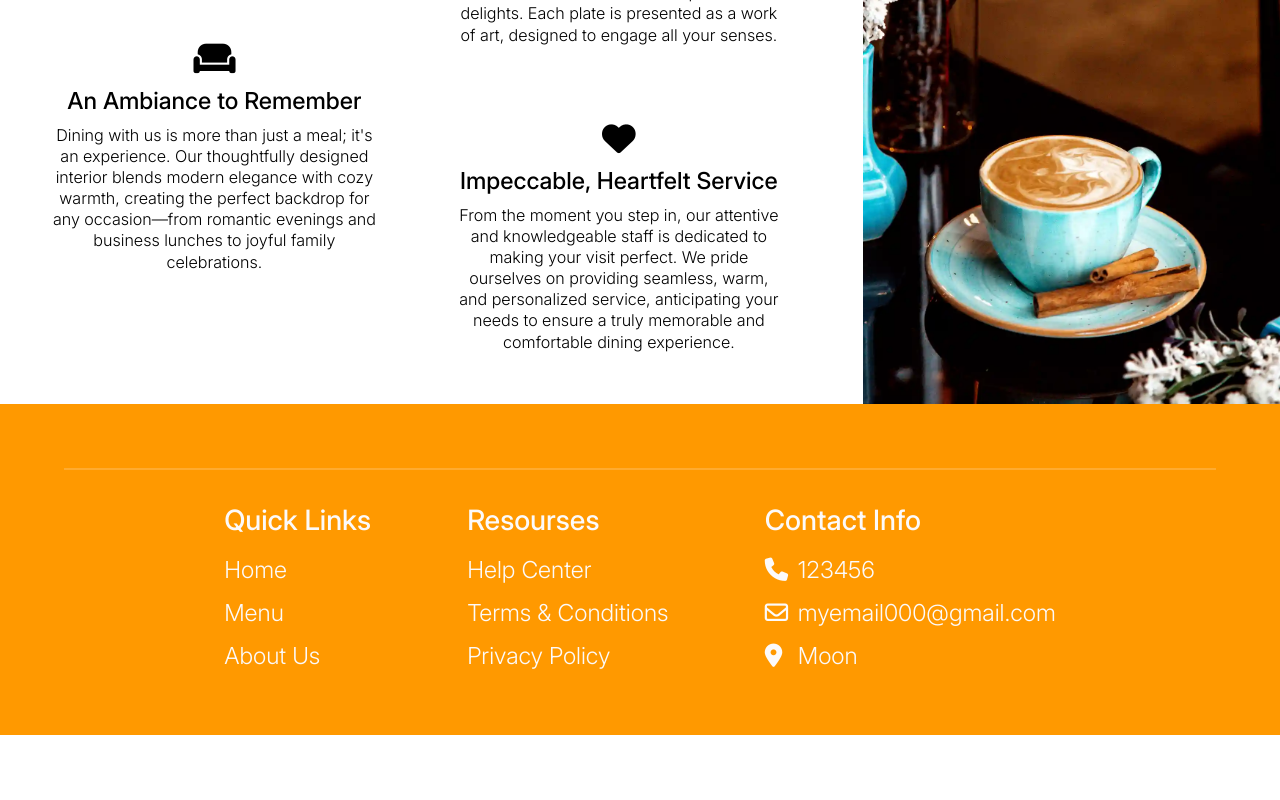
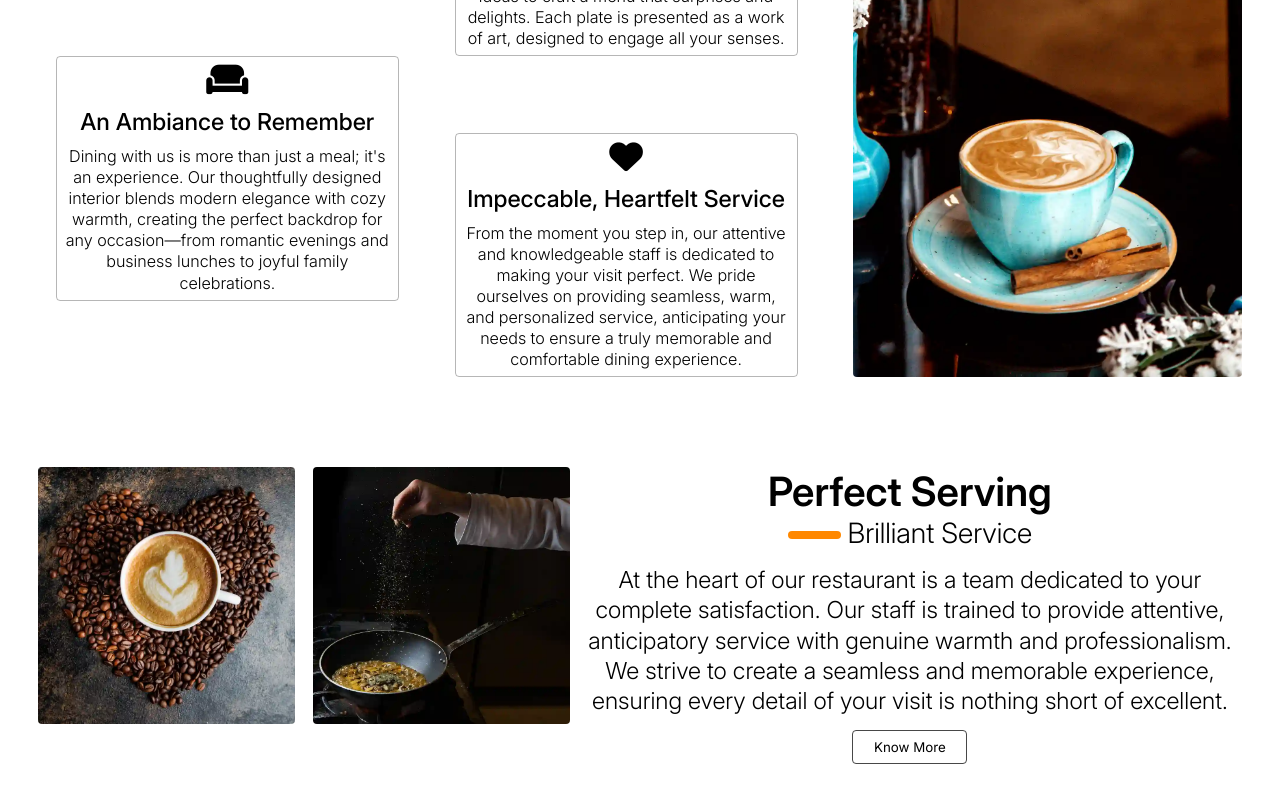
Before and after one commit to The-Sco/My-restaurant-page, a website built with webpack: page src/template.html in a window 1280 px wide. Shown: the part 1460-2260 px from the top of the page. Before the commit the page ends 2195 px from the top, so only its background shows below. Built offline with nearby package versions, Linux system fonts and the light colour scheme.

Commit message:
Finish information page

```diff
--- a/src/about.js
+++ b/src/about.js
@@ -1,11 +1,12 @@
 import { createElement, addNavigation } from "./functions";
-import styles from "./styles/about.css";
 import image1 from "./styles/assets/menu/sc2-1.webp";
 import image2 from "./styles/assets/menu/sc2-2.webp";
+import section4_1 from "./styles/assets/about/sc4-2.webp";
+import section4_2 from "./styles/assets/about/sc4-1.webp";
+import styles from "./styles/about.css";
+
 
 const main = document.querySelector("main");
-
-
 
 function createSection1() {
     main.appendChild(createElement("section", "", "section1"));
@@ -104,15 +105,54 @@ function createSection3() {
             </div>
         </div>
         <div class="section3-imageDiv">123</div>
+    </div>`;
+}
+
+function createSection4() {
+    main.appendChild(createElement("section", "", "section4"));
+    main.querySelector(".section4").innerHTML =
+    `<div class="section4-imagesDiv">
+        <img class="section4-image" src="${section4_1}">
+        <img class="section4-image" src="${section4_2}">
     </div>
-    `;
+    <div class="section4-informationDiv">
+        <div class="section4-headDiv">
+            <div class="section4-titleDiv section-titleDiv">
+                <span class="section4-title section-title">Perfect Serving</span>
+            </div>
+            <div class="section4-sectionTitleDiv sectionTitleDiiv">
+                <span class="section4-sectionTitle sectionTitle">
+                    <span class="section4__sectionTitle-text sectionTitle-text">Brilliant Service</span>
+                </span>
+            </div>
+        </div>
+        <div class="section4-textDiv">
+            <p class="section4-text">
+                At the heart of our restaurant is a team dedicated to your complete
+                satisfaction. Our staff is trained to provide attentive, anticipatory
+                service with genuine warmth and professionalism. We strive to create a
+                seamless and memorable experience, ensuring every detail of your visit
+                is nothing short of excellent.
+            </p>
+        </div>
+        <div class="section4-buttonDiv">
+            <button class="section4-button button nav-menu" type="button">Know More</button>
+        </div>
+    </div>`;
 }
 
 export default function loadAboutPage() {
+    window.scrollTo({
+        top: 0,
+        left: 0,
+        behavior: 'smooth'
+    });
     window.location.hash = "about";
     main.dataset.page = "about";
     main.innerHTML = "";
     createSection1();
     createSection2();
     createSection3();
+    createSection4();
+    addNavigation();
 }
--- a/src/header-footer.js
+++ b/src/header-footer.js
@@ -30,7 +30,7 @@ function createFooter() {
                 <ul class="footer-linksUl">
                     <li class="footer-link"><a class="footer-link-a nav-home" href="#home">Home</a></li>
                     <li class="footer-link"><a class="footer-link-a nav-menu" href="#menu">Menu</a></li>
-                    <li class="footer-link"><a class="footer-link-a nav-about" href="#about-Us">About Us</a></li>
+                    <li class="footer-link"><a class="footer-link-a nav-about" href="#about-us">About Us</a></li>
                 </ul>
             </div>
         </div>
--- a/src/home.js
+++ b/src/home.js
@@ -1,5 +1,4 @@
 import { createElement, appendBySelector, addNavigation } from "./functions";
-
 import windowViewImage from "./styles/assets/cafe-view.webp";
 import meal1 from "./styles/assets/popular dishes/meal1.webp";
 import meal2 from "./styles/assets/popular dishes/meal2.webp";
@@ -7,9 +6,8 @@ import meal4 from "./styles/assets/popular dishes/meal4.webp";
 import dessert2 from "./styles/assets/popular dishes/dessert2.webp";
 import dessert3 from "./styles/assets/popular dishes/dessert3.webp";
 import dessert6 from "./styles/assets/popular dishes/dessert6.webp";
+import styles from "./styles/home.css";
 
-
-import styles from "./styles/home.css";
 
 const main = document.querySelector("main");
 
@@ -154,8 +152,7 @@ function createSection4() {
                 </div>
             </div>
         </div>
-    </div>
-    `;
+    </div>`;
 }
 
 function createSection5() {
@@ -178,11 +175,15 @@ function createSection5() {
             <span class="offer-title">40+</span>
             <span class="offer-text">Awards</span>
         </div>
-    </div>
-    `
+    </div>`;
 }
 
 export default function loadHomePage() {
+    window.scrollTo({
+    top: 0,
+    left: 0,
+    behavior: 'smooth'
+    });
     window.location.hash = "home";
     main.dataset.page = "home";
     main.innerHTML = "";
--- a/src/menu.js
+++ b/src/menu.js
@@ -1,19 +1,17 @@
 import { createElement, appendBySelector, addNavigation } from "./functions";
-import styles from  "./styles/menu.css";
 import dessert1 from "./styles/assets/menu/recommends1.webp"
 import dessert2 from "./styles/assets/menu/recommends2.webp"
 import dessert3 from "./styles/assets/popular dishes/dessert2.webp";
 import dessert4 from "./styles/assets/popular dishes/dessert3.webp";
 import dessert5 from "./styles/assets/popular dishes/dessert6.webp";
 import dessert6 from "./styles/assets/menu/dessert6.webp"
-
-
 import meal1 from "./styles/assets/menu/sc2-1.webp";
 import meal2 from "./styles/assets/menu/sc2-2.webp";
 import meal3 from "./styles/assets/menu/recommends3.webp"
 import meal4 from "./styles/assets/popular dishes/meal1.webp";
 import meal5 from "./styles/assets/popular dishes/meal2.webp";
 import meal6 from "./styles/assets/popular dishes/meal4.webp";
+import styles from  "./styles/menu.css";
 
 
 const main = document.querySelector("main");
@@ -94,8 +92,7 @@ function createSection4() {
     main.querySelector(".section4").innerHTML =
     `<div class="section4-titleDiv section-titleDiv">
         <span class="section4-title section-title">Check Our Tasty Menu</span>
-    </div>
-    `;
+    </div>`;
 }
 
 function createSection5() {
@@ -178,8 +175,7 @@ function createSection5() {
                 </div>
             </div
         </div>
-    </div>
-    `;
+    </div>`;
 }
 
 function createSection6() {
@@ -262,11 +258,15 @@ function createSection6() {
                 </div>
             </div
         </div>
-    </div>
-    `;
+    </div>`;
 }
 
 export default function loadMenuPage() {
+    window.scrollTo({
+    top: 0,
+    left: 0,
+    behavior: 'smooth'
+    });
     window.location.hash = "menu";
     main.dataset.page = "menu";
     main.innerHTML = "";
--- a/src/styles/about.css
+++ b/src/styles/about.css
@@ -36,7 +36,7 @@
 [data-page="about"] .section2-sectionTitle::before {
     transform: translate(0, 280%);
     left: 40%;
-    }
+}
 
 [data-page="about"] .section2-imagesDiv {
     flex: 1;
@@ -57,7 +57,9 @@
 /* Section3 */
 
 
-[data-page="about"] .section3 { padding-left: 0; padding-right: 0; }
+[data-page="about"] .section3 {
+    padding-bottom: clamp(2rem, 4vw, 6rem);
+}
 
 [data-page="about"] .section3-headDiv {
     text-align: center;
@@ -65,26 +67,24 @@
 
 [data-page="about"] .section3-contentDiv {
     display: flex;
-    gap: 3rem;
+    gap: clamp(3rem, 3vw, 6rem);
     margin-top: clamp(2rem, 5vw, 4rem);
+}
+
+[data-page="about"] .section3-imageDiv {
+    flex: 3;
+    background-image: url("./assets/about/about-sc3-bg.webp");
+    background-size: cover;
+    background-position: center;
+    background-repeat: no-repeat;
+    border-radius: 4px;
 }
 
 [data-page="about"] .section3-informationDiv {
     flex: 6;
     display: flex;
     justify-content: space-evenly;
-    padding-bottom: clamp(2rem, 4vw, 6rem);
-    gap: clamp(0.4rem, 2vw, 4rem)
-}
-
-
-[data-page="about"] .section3-imageDiv {
-    flex: 3;
-    background-color: black;
-    background-image: url("./assets/about/about-sc3-bg.webp");
-    background-size: cover;
-    background-position: center;
-    background-repeat: no-repeat;
+    gap: clamp(1.2rem, 3vw, 4rem)
 }
 
 [data-page="about"] .offersDiv {
@@ -100,7 +100,7 @@
 
 [data-page="about"] .offersDiv-right {
     justify-content: end;
-    margin-top: clamp(5rem, 10vw, 8rem);
+    margin-top: clamp(3rem, 6vw, 8rem);
 }
 
 [data-page="about"] .offerDiv {
@@ -109,6 +109,9 @@
     text-align: center;
     align-items: center;
     gap: 1rem;
+    border: 1px solid rgba(20, 20, 20, 0.308);
+    padding: 0.6rem;
+    border-radius: 4px;
 }
 
 [data-page="about"] .offer-icon {
@@ -122,10 +125,64 @@
 
 [data-page="about"] .offer-text {
     font-size: var(--font15);
-    font-weight: 300;
     max-inline-size: 33ch;
 }
 
+
+/* Section4 */
+
+
+[data-page="about"] .section4 {
+    display: grid;
+    grid-template-areas: "images text";
+    gap: clamp(1rem, 2vw, 5rem);
+    padding-bottom: clamp(2rem, 4vw, 6rem);
+
+}
+
+[data-page="about"] .section4-imagesDiv {
+    grid-area: images;
+    display: flex;
+    gap: clamp(1rem, 1.4vw, 2rem);
+}
+
+[data-page="about"] .section4-image {
+    width: 50%;
+    height: min-content;
+    object-fit: cover;
+    border-radius: 4px;
+}
+
+[data-page="about"] .section4-informationDiv {
+    grid-area: text;
+    display: flex;
+    flex-direction: column;
+    align-items: center;
+
+}
+
+[data-page="about"] .section4-headDiv {
+    text-align: center;
+}
+
+[data-page="about"] .section4-titleDiv { margin: 0; }
+[data-page="about"] .section4-sectionTitleDiv { margin-bottom: clamp(0.4rem, 1.2vw, 1.5rem); }
+
+[data-page="about"] .section4-text {
+    max-inline-size: 66ch;
+    text-align: center;
+}
+
+[data-page="about"] .section4-buttonDiv {
+    display: flex;
+    justify-content: center;
+    margin: clamp(0.8rem, 1vw, 3rem) 0;
+}
+
+[data-page="about"] .section4-button {
+    border: 1px solid rgba(17, 17, 17, 0.767);
+    border-radius: 4px;
+}
 
 @media (max-width:1450px) {
     [data-page="about"] .offer-text { font-size: var(--font10); }
@@ -139,6 +196,21 @@
         visibility: hidden;
     }
     [data-page="about"] .offer-text { font-size: var(--font15); }
+
+    [data-page="about"] .section4 {
+        grid-template-areas:
+        "text"
+        "images";
+    }
+
+    [data-page="about"] .section4-imagesDiv {
+        justify-content: space-evenly;
+    }
+
+    [data-page="about"] .section4-image {
+        width: 45%;
+        height: clamp(120px, 30vw, 350px);
+    }
 }
 @media (max-width:768px) {
     [data-page="about"] .section2 {
--- a/src/styles/global.css
+++ b/src/styles/global.css
@@ -29,7 +29,7 @@ section {
 
 
 :root {
-    --accentColor: #ff9900;
+    --accentColor: #ff8800;
     --main-white: #fcfafa;
     --black: #111010;
 
@@ -58,6 +58,7 @@ h1, h2, h3, h4, h5 {
 .regText, p,a {
     font-size: var(--text-basis-size);
     line-height: 1.3;
+    font-weight: 300;
 }
 
 .accentColor { color: var(--accentColor); }
```
Also changed, not shown: src/functions.js (+0 -8 lines), src/styles/assets/about/sc4-1.webp (added), src/styles/assets/about/sc4-2.webp (added).
